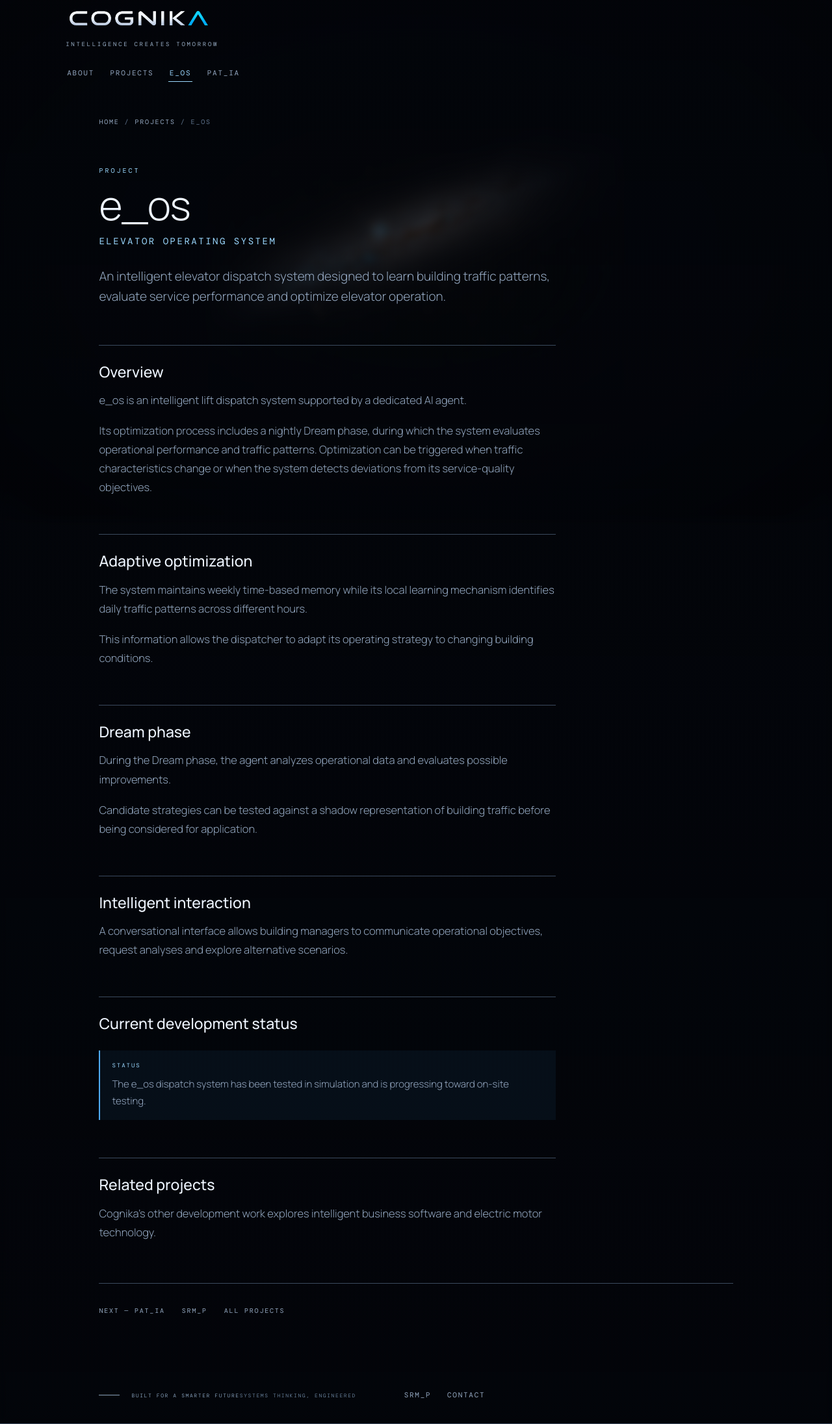
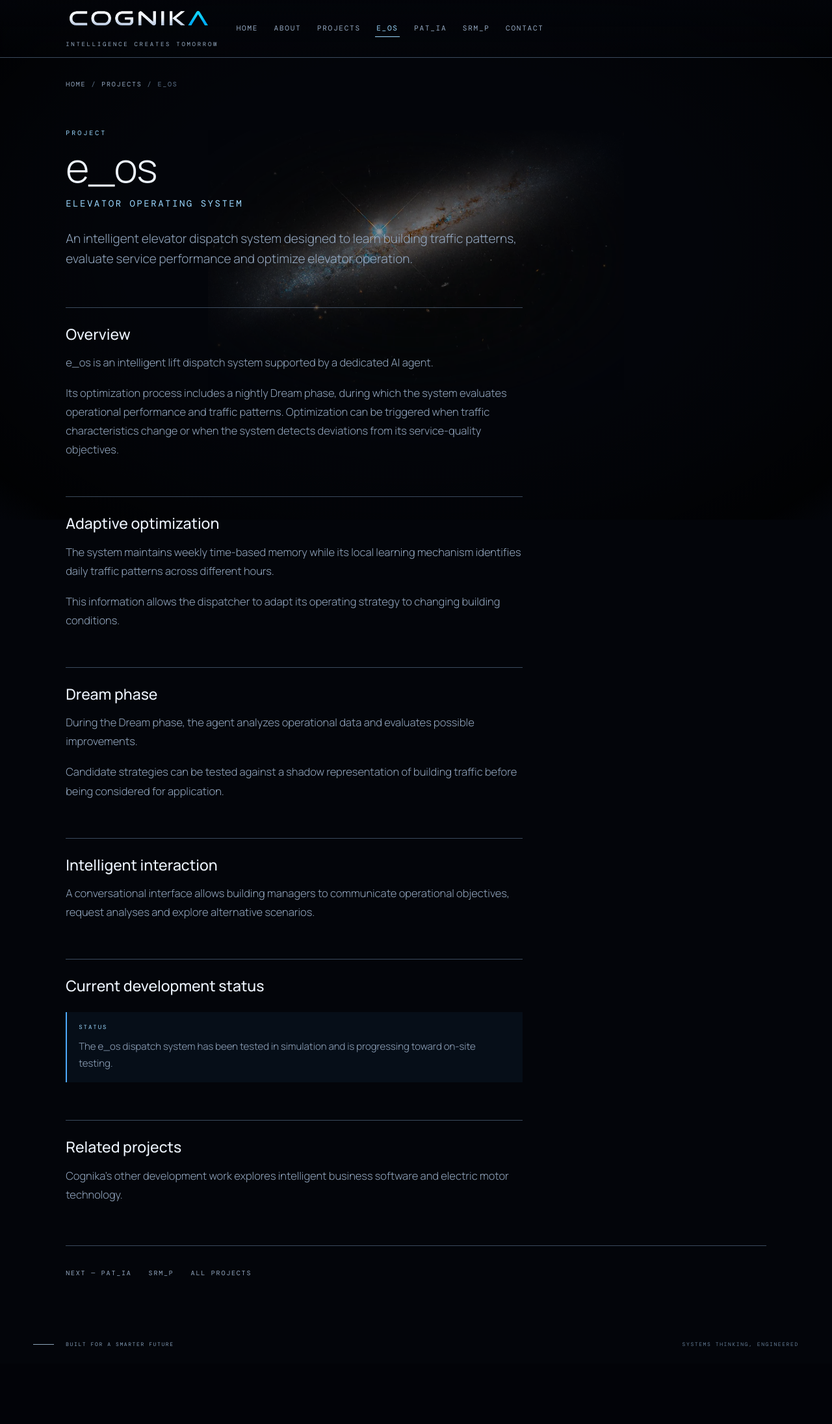
Before and after one commit to mmottaghi2022/cognika.tech, a PHP site: page /e-os/ in a window 1280 px wide. Shown: the whole page at 65% size. After the commit the page ends 2073 px from the top, so only its background shows below. Run offline with PHP 8.4, Linux system fonts and the light colour scheme.

Commit message:
v2: unify header/nav across pages, add Home link, fix markup nesting
v2: unify header/nav across pages, add Home link, fix markup nesting

Header/nav now renders identically on all seven pages.

.nav-list got flex:1 1 auto + justify-content:flex-end so the links sit on
the same row as the wordmark (matching /projects/, which was the only page
where this happened by accident) instead of wrapping to a second row.

Home added as the first nav item on the six sub-pages, linking to / so it
returns to the landing page.

Also fixes a real markup defect: about, e-os, pat-ia and srm-p carried
orphaned </ul></nav></div></header> fragments after </html>, left behind by
an earlier insert. That truncated the nav after Srm_p, dropped Contact
entirely, and killed the header bottom border on those four pages.
Verified with html.parser, not substring counts: all 7 pages now nest
cleanly, with 7 nav links each.

styles.css, script.js and every PHP auth file remain byte-identical to
production (md5). 0 broken links; all 7 canonicals and sitemap entries OK.

Nothing merged, deployed, or changed in production, DNS or firewall.

```diff
--- a/v2/changes/public_html/assets/css/pages.css
+++ b/v2/changes/public_html/assets/css/pages.css
@@ -53,6 +53,16 @@ a.orbit-node:hover { color: inherit; text-decoration: none; }
   max-width: 1180px;
   margin: 0 auto;
   padding: 14px clamp(20px, 4vw, 66px);
+}
+
+/* The nav list must stay on one row with the wordmark, at every width where
+   it fits. `flex: 1 1 auto` lets it claim the remaining space, and
+   `justify-content: flex-end` pins the links to the right so the header
+   reads: wordmark left, navigation right — the same on all seven pages. */
+.site-nav-list {
+  flex: 1 1 auto;
+  justify-content: flex-end;
+  min-width: 0;
 }
 
 .site-nav .brand { flex: 0 0 auto; }
--- a/v2/changes/public_html/contact/index.html
+++ b/v2/changes/public_html/contact/index.html
@@ -52,6 +52,7 @@
       </a>
       <nav aria-label="Main navigation">
         <ul class="site-nav-list">
+          <li><a class="site-nav-link" href="/">Home</a></li>
           <li><a class="site-nav-link" href="/about/">About</a></li>
           <li><a class="site-nav-link" href="/projects/">Projects</a></li>
           <li><a class="site-nav-link" href="/e-os/">e_os</a></li>
--- a/v2/changes/public_html/e-os/index.html
+++ b/v2/changes/public_html/e-os/index.html
@@ -52,10 +52,17 @@
       </a>
       <nav aria-label="Main navigation">
         <ul class="site-nav-list">
+          <li><a class="site-nav-link" href="/">Home</a></li>
           <li><a class="site-nav-link" href="/about/">About</a></li>
           <li><a class="site-nav-link" href="/projects/">Projects</a></li>
           <li><a class="site-nav-link" href="/e-os/" aria-current="page">e_os</a></li>
           <li><a class="site-nav-link" href="/pat-ia/">pat_ia</a></li>
+          <li><a class="site-nav-link" href="/srm-p/">Srm_p</a></li>
+          <li><a class="site-nav-link" href="/contact/">Contact</a></li>
+        </ul>
+      </nav>
+    </div>
+  </header>
 
   <main class="page-shell">
     <nav aria-label="Breadcrumb">
@@ -121,10 +128,3 @@
   </footer>
 </body>
 </html>
-
-          <li><a class="site-nav-link" href="/srm-p/">Srm_p</a></li>
-          <li><a class="site-nav-link" href="/contact/">Contact</a></li>
-        </ul>
-      </nav>
-    </div>
-  </header>
--- a/v2/changes/public_html/projects/index.html
+++ b/v2/changes/public_html/projects/index.html
@@ -52,6 +52,7 @@
       </a>
       <nav aria-label="Main navigation">
         <ul class="site-nav-list">
+          <li><a class="site-nav-link" href="/">Home</a></li>
           <li><a class="site-nav-link" href="/about/">About</a></li>
           <li><a class="site-nav-link" href="/projects/" aria-current="page">Projects</a></li>
           <li><a class="site-nav-link" href="/e-os/">e_os</a></li>
```
Also changed, not shown: v2/changes/public_html/about/index.html (+6 -6 lines), v2/changes/public_html/pat-ia/index.html (+7 -7 lines), v2/changes/public_html/srm-p/index.html (+7 -7 lines).
